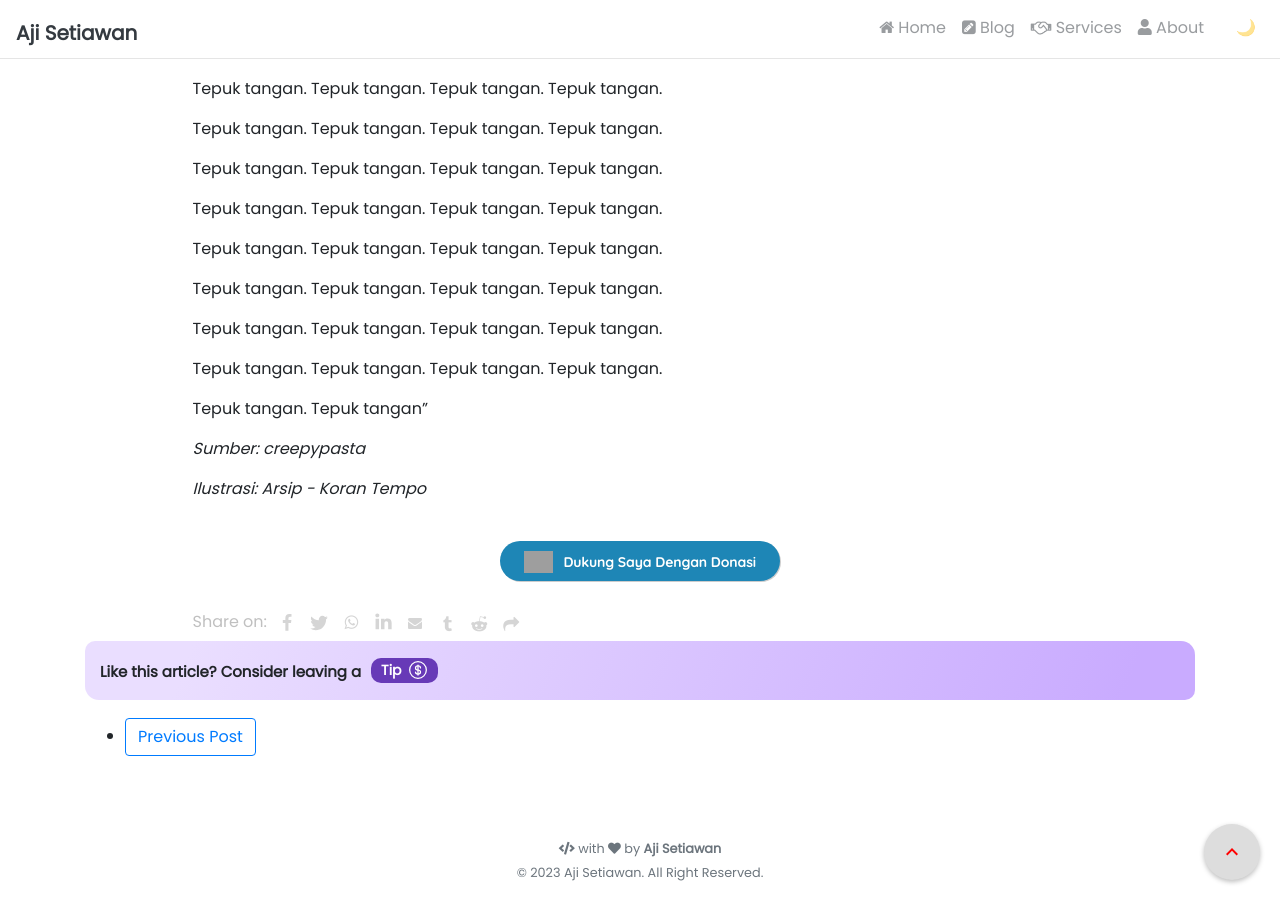
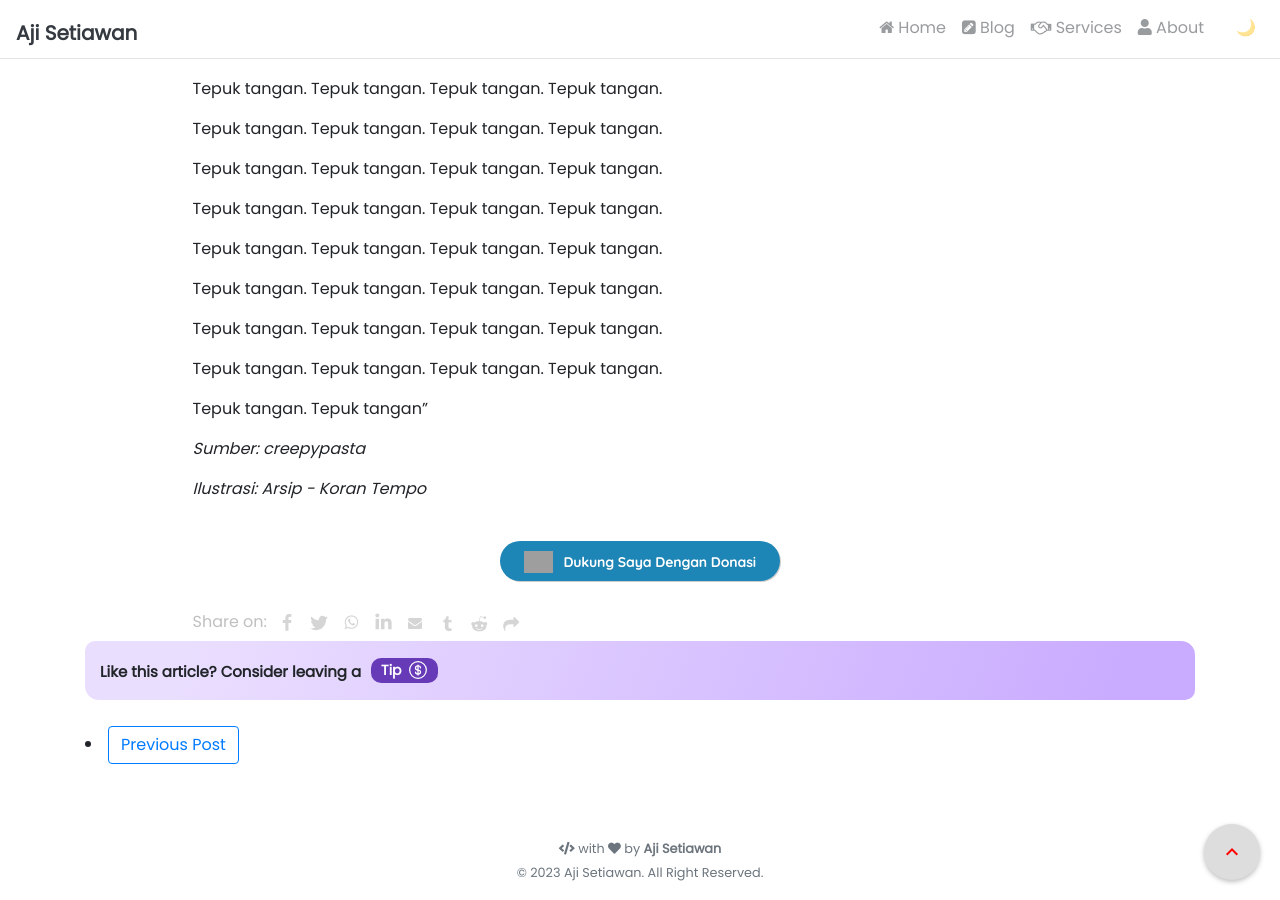
Before and after one commit to ajisetiawan716/ajisetiawan716.github.io, a Jekyll site: the page built from _posts/2023-12-10-Tepuk Tangan Creppypasta.md, in a window 1280 px wide and 900 px high, scrolled down 2459 px. Built offline with Jekyll 4.4.1, drawn with Linux system fonts in a browser that asks for light colours; nearby versions of some CDN libraries; comment, search, counter and statistics services are not loaded; grey boxes are pictures that could not be loaded.

Commit message:
Update prev-next-post.html

```diff
--- a/_includes/blog/prev-next-post.html
+++ b/_includes/blog/prev-next-post.html
@@ -1,4 +1,4 @@
-<ul class="navigation">
+<div class="py-2">
   {% if page.previous %}
   <li>
     <a class="btn btn-outline-primary" href="{{ page.previous.url }}">Previous Post</a>
@@ -9,4 +9,4 @@
     <a class="btn btn-outline-primary" href="{{ page.next.url }}">Next Post</a>
   </li>
   {% endif %}
-</ul>
+</div>
```
